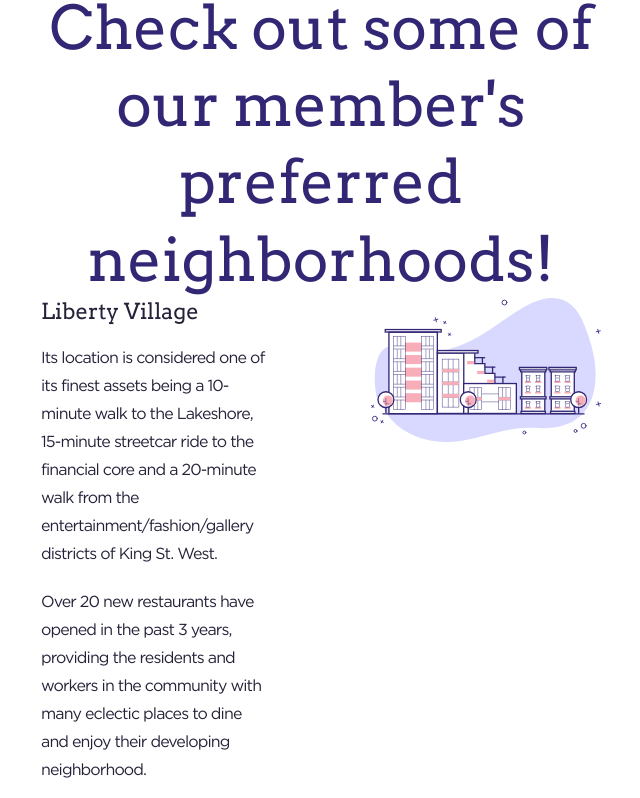
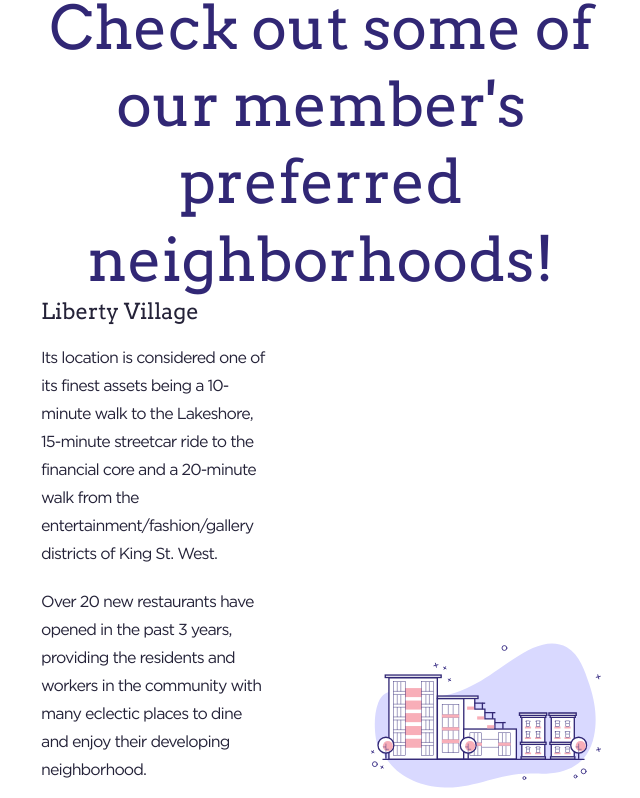
Before and after one commit to JuanTValdez/Living-in-the-Six, a React (Create React App) app: page / in a window 1280 px wide. Shown: the part 2091-2889 px from the top of the page, without its empty margins (319-959 px from the left). Built offline with nearby package versions, Linux system fonts and the light colour scheme.

Commit message:
centered neighborhood imgs on home

```diff
--- a/src/styles/Home.css
+++ b/src/styles/Home.css
@@ -112,3 +112,8 @@
 	line-height: 1.2;
 	margin-bottom: 2rem;
 }
+
+.grid-container img{
+	height: 100%;
+	width: 100%;
+}
```
